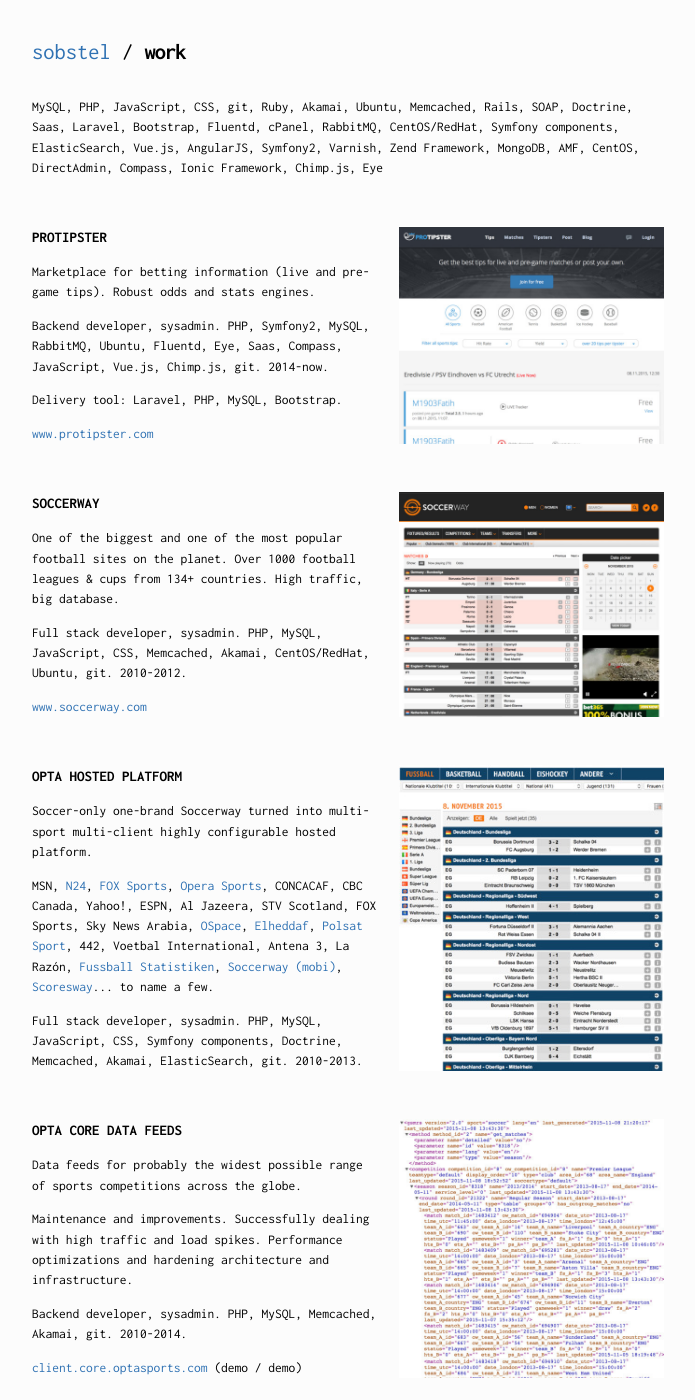
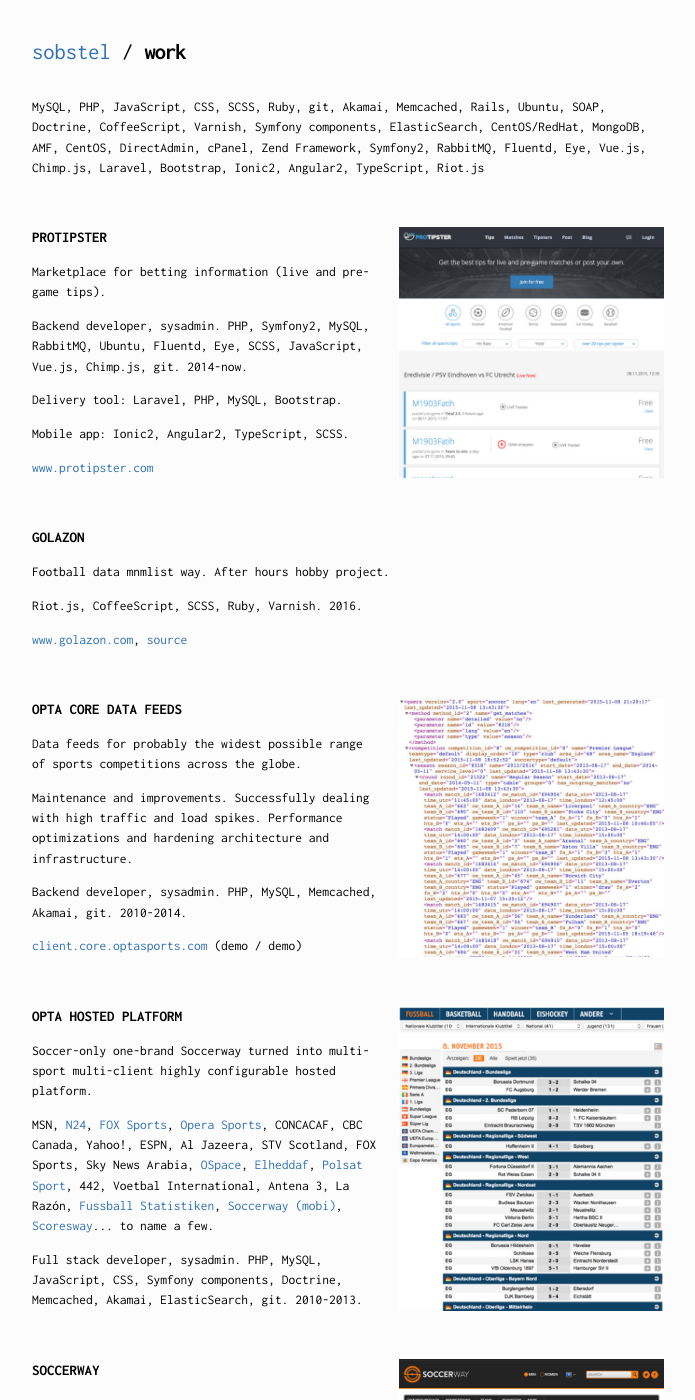
Before and after one commit to sobstel/sobstel.github.com, a Jekyll site: the page built from work.html, in a window 1280 px wide and 1400 px high. Shown: the whole window, without its empty margins (292-987 px from the left). Built offline with Jekyll 4.4.1, drawn with Linux system fonts in a browser that asks for light colours; some of the changed text lies outside the part shown.

Commit message:
betpal out, protipster app & golazon in

```diff
--- a/_data/stack.yml
+++ b/_data/stack.yml
@@ -1,35 +1,37 @@
 ---
 MySQL: 13
 PHP: 12
-JavaScript: 8
+JavaScript: 7
 CSS: 7
+SCSS: 4
+Ruby: 4
 git: 4
-Ruby: 4
 Akamai: 3
-Ubuntu: 3
 Memcached: 3
 Rails: 3
+Ubuntu: 3
 SOAP: 2
 Doctrine: 2
-Saas: 2
-Laravel: 1
-Bootstrap: 1
-Fluentd: 1
-cPanel: 1
-RabbitMQ: 1
-CentOS/RedHat: 1
+CoffeeScript: 1
+Varnish: 1
 Symfony components: 1
 ElasticSearch: 1
-Vue.js: 1
-AngularJS: 1
-Symfony2: 1
-Varnish: 1
-Zend Framework: 1
+CentOS/RedHat: 1
 MongoDB: 1
 AMF: 1
 CentOS: 1
 DirectAdmin: 1
-Compass: 1
-Ionic Framework: 1
+cPanel: 1
+Zend Framework: 1
+Symfony2: 1
+RabbitMQ: 1
+Fluentd: 1
+Eye: 1
+Vue.js: 1
 Chimp.js: 1
-Eye: 1
+Laravel: 1
+Bootstrap: 1
+Ionic2: 1
+Angular2: 1
+TypeScript: 1
+Riot.js: 1
--- a/work.html
+++ b/work.html
@@ -17,31 +17,51 @@
 <article class="protipster">
   <header>Protipster</header>
   <p>
-    Marketplace for betting information (live and pre-game tips). Robust odds and stats engines.
+    Marketplace for betting information (live and pre-game tips).
   </p>
   <p>
     Backend developer, sysadmin.
-    <span class="stack">PHP, Symfony2, MySQL, RabbitMQ, Ubuntu, Fluentd, Eye, Saas, Compass, JavaScript, Vue.js, Chimp.js, git</span>.
+    <span class="stack">PHP, Symfony2, MySQL, RabbitMQ, Ubuntu, Fluentd, Eye, SCSS, JavaScript, Vue.js, Chimp.js, git</span>.
     2014-now.
   </p>
   <p>
     Delivery tool: <span class="stack">Laravel, PHP, MySQL, Bootstrap</span>.
   </p>
   <p>
+    Mobile app: <span class="stack">Ionic2, Angular2, TypeScript, SCSS</span>.
+  <p>
     <a href="http://www.protipster.com/">www.protipster.com</a>
   </p>
 </article>
 
-<article class="soccerway">
-  <header>Soccerway</header>
+<article class="golazon full">
+  <header>Golazon</header>
   <p>
-    One of the biggest and one of the most popular football sites on the planet. Over 1000 football leagues &amp; cups from 134+ countries. High traffic, big database.
+    Football data mnmlist way. After hours hobby project.
   </p>
   <p>
-    Full stack developer, sysadmin. <span class="stack">PHP, MySQL, JavaScript, CSS, Memcached, Akamai, CentOS/RedHat, Ubuntu, git</span>. 2010-2012.
+    <span class="stack">Riot.js, CoffeeScript, SCSS, Ruby, Varnish</span>.
+    2016.
   </p>
   <p>
-    <a href="http://www.soccerway.com/">www.soccerway.com</a>
+    <a href="http://www.golazon.com/">www.golazon.com</a>, <a href="https://github.com/sobstel/golazon">source</a>
+  </p>
+</article>
+
+<article class="optacore">
+  <header>Opta Core Data Feeds</header>
+  <p>
+    Data feeds for probably the widest possible range of&nbsp;sports competitions across the globe.
+  </p>
+  <p>
+    Maintenance and improvements. Successfully dealing with high traffic and load spikes. Performance optimizations and hardening architecture and infrastructure.
+  </p>
+  <p>
+    Backend developer, sysadmin. <span class="stack">PHP, MySQL, Memcached, Akamai, git</span>.
+    2010-2014.
+  </p>
+  <p>
+    <a href="http://client.core.optasports.com/">client.core.optasports.com</a> (demo / demo)
   </p>
 </article>
 
@@ -72,46 +92,16 @@
   </p>
 </article>
 
-<article class="optacore">
-  <header>Opta Core Data Feeds</header>
+<article class="soccerway">
+  <header>Soccerway</header>
   <p>
-    Data feeds for probably the widest possible range of&nbsp;sports competitions across the globe.
+    One of the biggest and one of the most popular football sites on the planet. Over 1000 football leagues &amp; cups from 134+ countries. High traffic, big database.
   </p>
   <p>
-    Maintenance and improvements. Successfully dealing with high traffic and load spikes. Performance optimizations and hardening architecture and infrastructure.
+    Full stack developer, sysadmin. <span class="stack">PHP, MySQL, JavaScript, CSS, Memcached, Akamai, CentOS/RedHat, Ubuntu, git</span>. 2010-2012.
   </p>
   <p>
-    Backend developer, sysadmin. <span class="stack">PHP, MySQL, Memcached, Akamai, git</span>.
-    2010-2014.
-  </p>
-  <p>
-    <a href="http://client.core.optasports.com/">client.core.optasports.com</a> (demo / demo)
-  </p>
-</article>
-
-<article class="betpal">
-  <header>BetPal for iOS</header>
-  <p>
-    Betting tips. Experimental mobile app. Available for preview only via <a href="http://view.ionic.io/">Ionic View</a> for now.
-  </p>
-  <p>
-    <span class="stack">Ionic Framework, JavaScript, AngularJS</span>.
-    2015.
-  </p>
-</article>
-
-<article class="golazon full">
-  <header>Golazon API</header>
-  <p>
-    Football data mnmlist way. After hours hobby project.
-  </p>
-  <p>
-    <span class="stack">Ruby, Varnish</span>.
-    2016.
-    <!-- riot.js, coffeescript -->
-  </p>
-  <p>
-    <a href="http://www.golazon.com/">www.golazon.com</a>
+    <a href="http://www.soccerway.com/">www.soccerway.com</a>
   </p>
 </article>
 
@@ -129,18 +119,6 @@
    </p>
 </article>
 
-<!--
-<article class="memori full">
-  <header>iOS Game</header>
-  <p>
-    Lost TV series & <a href="http://simogo.com/work/device-6/">Device 6</a> inspired interactive fiction 2D adventure game for iOS. After hours project.
-  </p>
-  <p>
-    Ruby, RubyMotion. (early pre-production)
-  </p>
-</article>
--->
-
 <article class="polifiction">
   <header>polifiction</header>
   <p>
@@ -150,7 +128,7 @@
     Main module behind it has been <a href="https://github.com/sobstel/komixin">open-sourced</a>.
   </p>
   <p>
-    <span class="stack">Ruby, Rails, JavaScript, CSS, Saas, AMF</span>. 2011.
+    <span class="stack">Ruby, Rails, JavaScript, CSS, SCSS, AMF</span>. 2011.
   </p>
   <p>
     <a href="https://github.com/sobstel/komixin">source</a>
```
Also changed, not shown: README.md, img/work/betpal.jpg (deleted).
